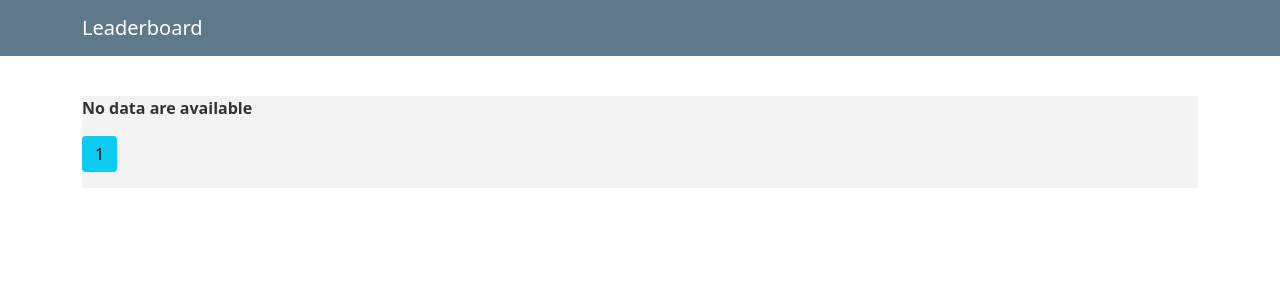
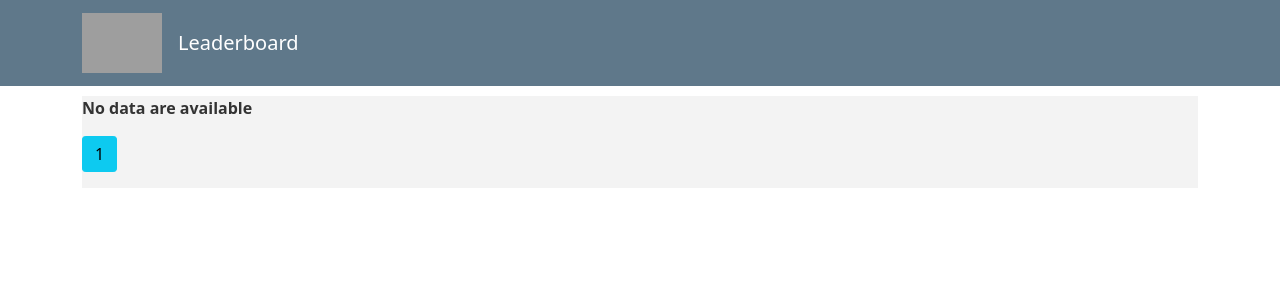
Before and after one commit to Sicret89/Poker-leaderboard, a Django app: page / in a window 1280 px wide. Shown: the top 300 px of the page. Run offline with Django 3.2, Linux system fonts and the light colour scheme; data that the repository does not hold is empty; some libraries are stand-ins or nearby versions; grey boxes are pictures that could not be loaded.

Commit message:
Add leaderboard image

```diff
--- a/core/templates/core/base.html
+++ b/core/templates/core/base.html
@@ -26,6 +26,9 @@
     <header class="site-header">
         <nav class="navbar navbar-expand-md navbar-dark bg-steel fixed-top">
           <div class="container">
+            <a href="{% url 'leaderboard_list' %}" class="navbar-brand">
+                <img src="https://poker-leaderboard.s3.eu-west-2.amazonaws.com/poker-club-logo-no-bck.png" height="60" alt="Leaderboard">
+            </a>
             <button class="navbar-toggler" type="button" data-toggle="collapse" data-target="#navbarToggle" aria-controls="navbarToggle" aria-expanded="false" aria-label="Toggle navigation">
             <span class="navbar-toggler-icon"></span>
             </button>
@@ -35,6 +38,7 @@
               </div>
               <!-- Navbar Right Side -->
               <div class="navbar-nav">
+<!--              <div class="navbar-nav ms-auto">  if i want them o the right side-->
                 {% if user.is_authenticated %}
                     <a class="nav-item nav-link" href="{% url 'upload-view' %}">Add CSV</a>
                     <a class="nav-item nav-link" href="{% url 'logout' %}">Logout</a>
```
Also changed, not shown: jocker.jpg (added).
